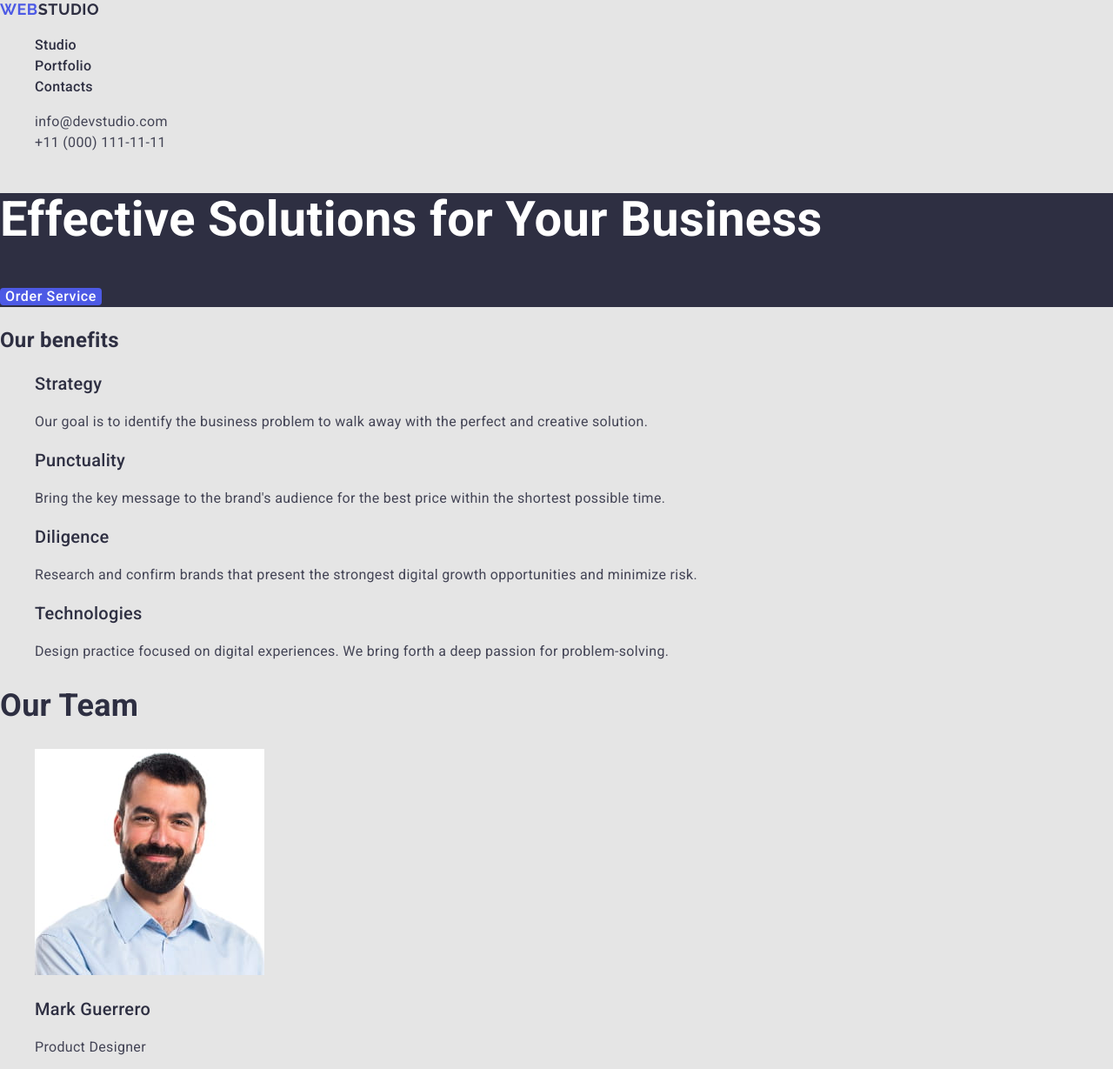
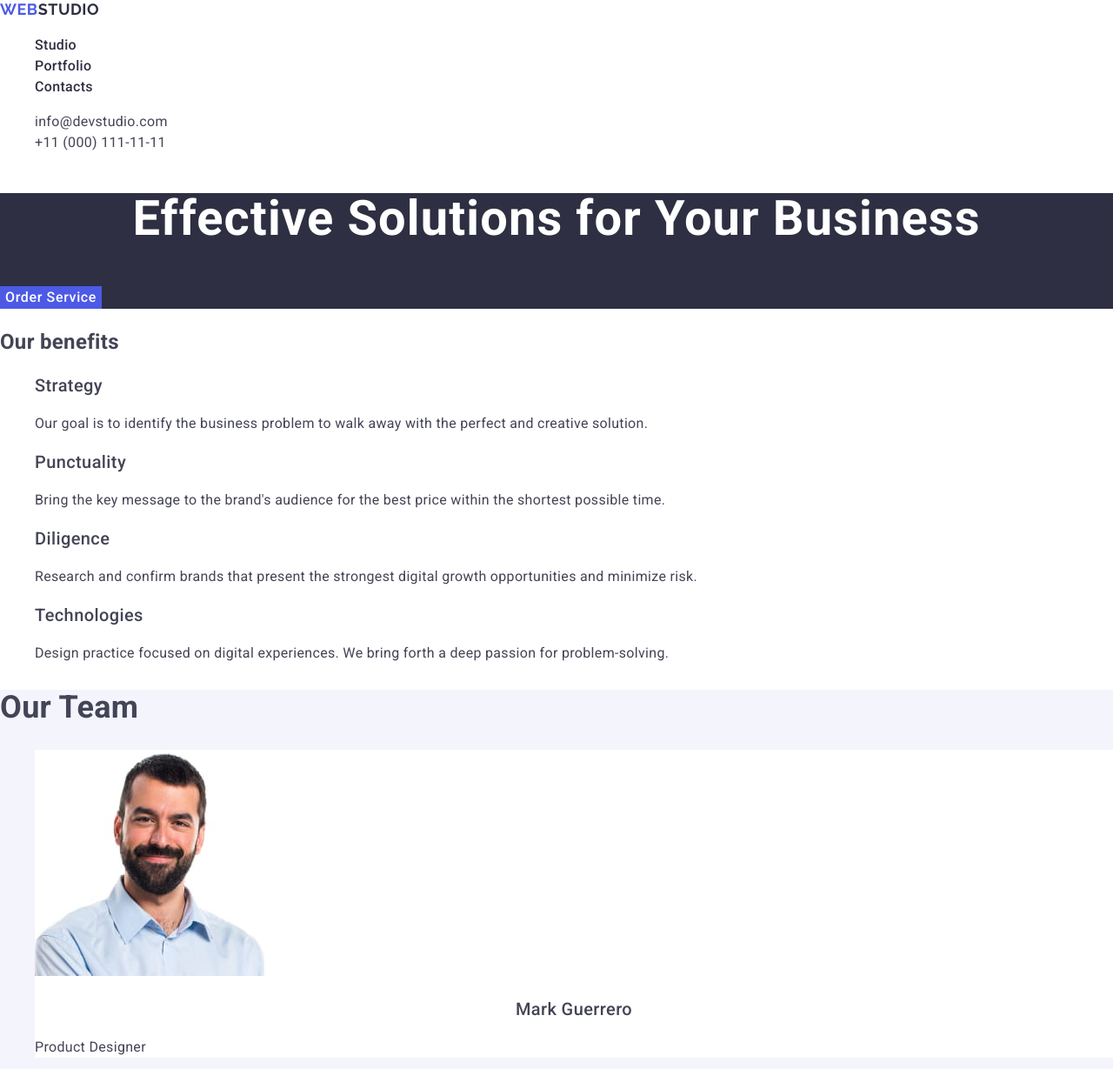
Before and after one commit to Tetiana-Chmil/goit-markup-hw-05, a plain HTML site: page index.html in a window 1280 px wide. Shown: the top 1229 px of the page at 87% size. Drawn offline with nearby package versions, Linux system fonts and the light colour scheme.

Commit message:
Fix mistakes in styles

```diff
--- a/css/styles.css
+++ b/css/styles.css
@@ -1,8 +1,8 @@
 /* ================ COMMON STYLES ================ */
 body {
     font-family: "Roboto", sans-serif;
-    color: #2e2f42;
-    background-color: #e5e5e5;
+    color: #434455;
+    background-color: #FFFFFF;
     line-height: 1.5;
     letter-spacing: 0.02em;
 }
@@ -25,14 +25,14 @@ button {
     font-family: "Raleway", sans-serif;
     font-weight: 700;
     font-size: 18px;
-    color: #2e2f42;
-    line-height: 1.16667;
+    color: #4d5ae5;
+    line-height: 1.17;
     letter-spacing: 0.03em;
     text-transform: uppercase;
 }
 
 .logo-accent {
-    color: #4d5ae5;
+    color: #2e2f42;
 }
 
 .menu-link {
@@ -45,10 +45,13 @@ button {
     color: #404bbf;
 }
 
+address {
+    font-style: normal;
+}
+
 .address-link {
     font-size: 16px;
     color: #434455;
-    font-style: normal;
 }
 
 .address-link:hover, .address-link:focus {
@@ -70,17 +73,19 @@ button {
 .page-title {
     font-weight: 700;
     font-size: 56px;
-    line-height: 1.07143;
+    line-height: 1.07;
+    letter-spacing: 0.02em;
+    text-align: center;
     color: #ffffff;
 }
 
 .hero-button {
     font-weight: 500;
     font-size: 16px;
+    line-height: 1.5;
     letter-spacing: 0.04em;
     color: #ffffff;
     background-color: #4d5ae5;
-    border-radius: 4px;
     border: none;
 }
 
@@ -94,6 +99,7 @@ button {
     font-weight: 500;
     font-size: 20px;
     line-height: 1.2;
+    letter-spacing: 0.02em;
 }
 
 .benefits-list-text {
@@ -103,10 +109,21 @@ button {
 /* =============== BENEFITS STYLES =============== */
 
 /* ================= TEAM STYLES ================= */
+.team-section {
+    background-color: #F4F4FD;
+}
+
+.team-list-item {
+    background-color: #ffffff;
+}
+
 .team-list-title {
     font-weight: 500;
     font-size: 20px;
-    line-height: 1.2;
+    text-align: center;
+    letter-spacing: 0.02em;
+    line-height: 1.11;
+    text-transform: capitalize;
 }
 
 .team-list-text {
@@ -119,7 +136,10 @@ button {
 .portfolio-list-title {
     font-weight: 500;
     font-size: 20px;
-    line-height: 1.2;
+    line-height: 1.11;
+    text-align: center;
+    letter-spacing: 0.02em;
+    text-transform: capitalize;
 }
 
 .portfolio-list-text {
@@ -137,9 +157,13 @@ button {
     font-family: "Raleway", sans-serif;
     font-weight: 700;
     font-size: 18px;
-    line-height: 1.16667;
+    line-height: 1.17;
     letter-spacing: 0.03em;
     text-transform: uppercase;
+    color: #4d5ae5;
+}
+
+.footer-logo-accent {
     color: #f4f4fd;
 }
 
--- a/index.html
+++ b/index.html
@@ -17,10 +17,10 @@
 <body>
     <header class="page-header">
         <nav class="page-nav">
-            <a href="./index.html" class="page-logo"><span class="logo-accent">Web</span>Studio</a>
+            <a href="./index.html" class="page-logo">Web<span class="logo-accent">Studio</span></a>
             <ul class="menu">
                 <li class="menu-item">
-                    <a class="menu-link" href="">Studio</a>
+                    <a class="menu-link" href="./index.html">Studio</a>
                 </li>
                 <li class="menu-item">
                     <a class="menu-link" href="">Portfolio</a>
@@ -150,7 +150,7 @@
     </main>
 
     <footer class="page-footer">
-        <a href="./index.html" class="footer-logo"><span class="logo-accent">Web</span>Studio</a>
+        <a href="./index.html" class="footer-logo">Web<span class="footer-logo-accent">Studio</span></a>
         <p class="footer-text">
             Increase the flow of customers and sales for your
             business with digital marketing & growth solutions.
```
